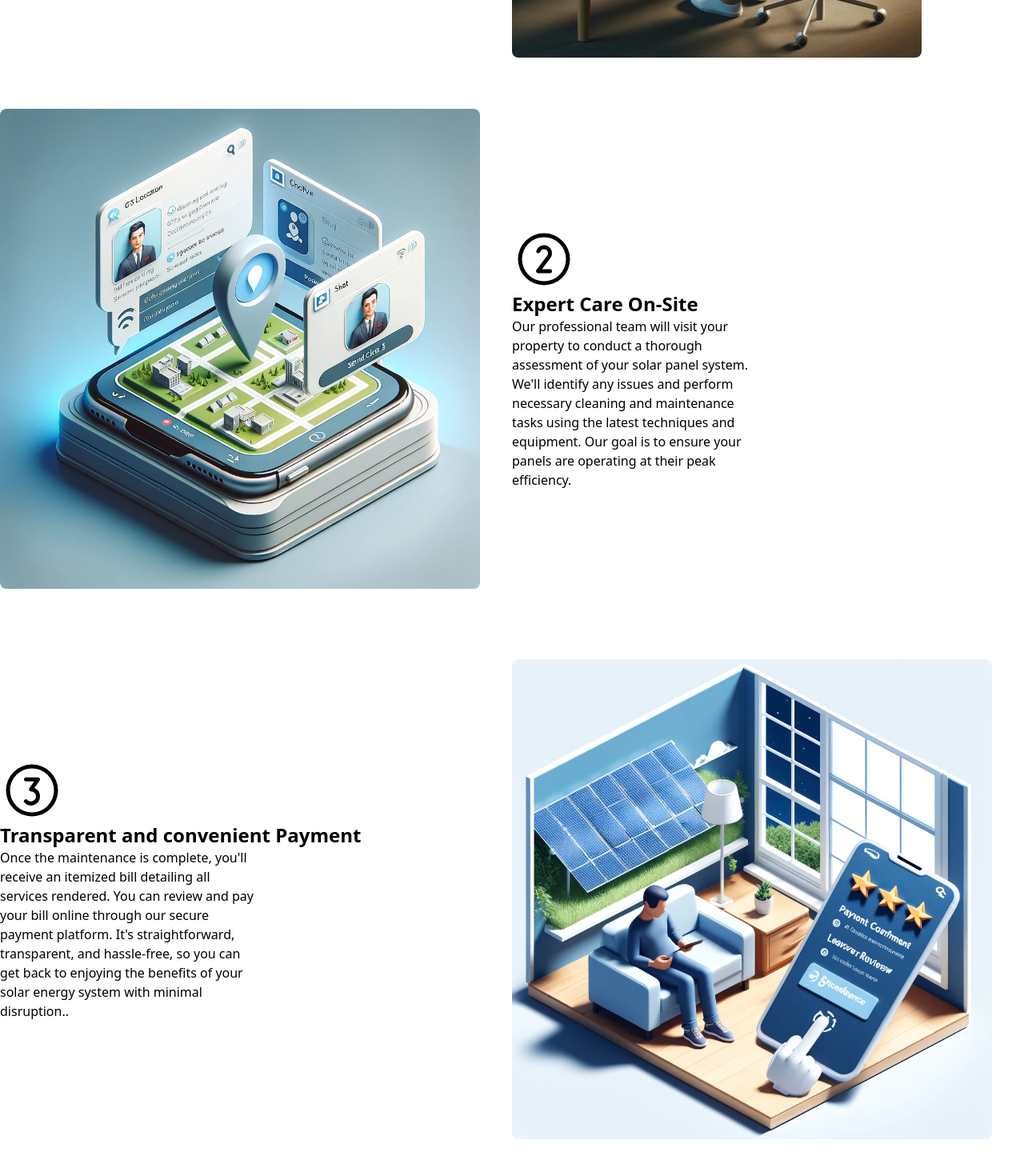
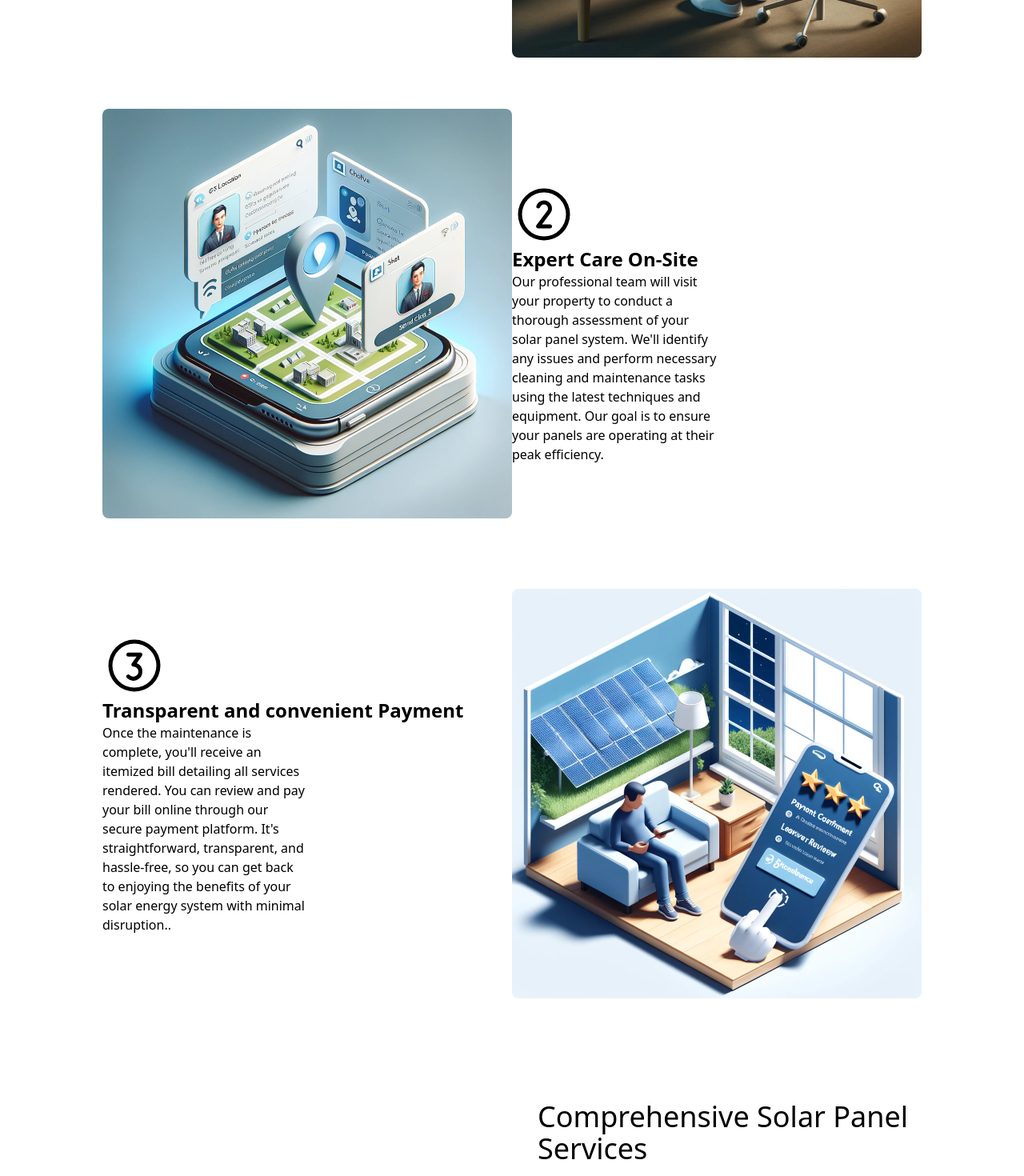
Before and after one commit to gerardojgarcia/solar_sustain_2, a Nuxt app: page / in a window 1280 px wide. Shown: the part 1900-3370 px from the top of the page at 80% size. Built offline with nearby package versions, Linux system fonts and the light colour scheme.

Commit message:
added nuxt-aos module for animatoins on scroll; updated process section and services section

```diff
--- a/components/TheFooter.vue
+++ b/components/TheFooter.vue
@@ -36,7 +36,7 @@
         <span class="font-semibold">Subscribe to our newsletter</span>
         <p>Stay updated on new releases and features, guides, and community updates.</p>
         <form class="flex mt-2">
-            <input type="email" placeholder="you@domain.com" class="p-2 rounded-l-md focus:outline-none focus:ring-2 focus:ring-blue-300 flex-grow"/>
+            <input type="email" placeholder="you@domain.com" class="p-2 rounded-l-md ring-2 ring-blue-400 focus:outline-none focus:ring-2 focus:ring-blue-300 flex-grow"/>
           <button class="bg-blue-600 px-4 py-2 rounded-r-md hover:bg-blue-700">Subscribe</button>
         </form>
       </div>
--- a/components/TheProcess.vue
+++ b/components/TheProcess.vue
@@ -8,7 +8,7 @@
 
 <div class="process-container container m-auto space-y-16 ">
 
-<div class="process-card grid grid-cols-2 mx-32 items-center space-y-6  ">
+<div class="process-card grid grid-cols-2 mx-32 items-center space-y-6  " data-aos="fade-up">
 <div class="flex flex-col">
     <Icon name="ph:number-circle-one" class="text-[5rem]"/>
     <strong class="text-2xl">Schedule at your convenience</strong>
@@ -16,16 +16,16 @@
     </div>
     <img src="/solar_sustain_booking.webp" height="500px" width="600px" class="rounded-lg">
 </div>
-<div class="process-card grid grid-cols-2  items-center space-y-6">
+<div class="process-card grid grid-cols-2 mx-32  items-center space-y-6" data-aos="fade-up">
     <img src="/solar_sustain_3.webp" height="500px" width="600px" class="rounded-lg">
-    <div class="flex flex-col">
+    <div class="flex flex-col ">
 
         <Icon name="ph:number-circle-two" class="text-[5rem]"/>
         <strong class="text-2xl">Expert Care On-Site</strong>
         <p class="process-description w-1/2" >Our professional team will visit your property to conduct a thorough assessment of your solar panel system. We'll identify any issues and perform necessary cleaning and maintenance tasks using the latest techniques and equipment. Our goal is to ensure your panels are operating at their peak efficiency.</p>
     </div>
 </div>
-<div class="process-card grid grid-cols-2  items-center space-y-6">
+<div class="process-card grid grid-cols-2 mx-32 items-center space-y-6" data-aos="fade-up">
 
     <div class="flex flex-col">
         <Icon name="ph:number-circle-three" class="text-[5rem]"/>
--- a/components/TheServicesSection.vue
+++ b/components/TheServicesSection.vue
@@ -4,10 +4,10 @@
 
 <template>
      <section id="services" class="grid grid-cols-2  dark:text-white dark:bg-black ">
-        <div class="grid place-items-center rounded-lg">
+        <div class="grid place-items-center rounded-lg" data-aos="fade-right">
     <img src="/solar_sustain_2.webp" alt="Image of men doig maintenance on solar panels" class="rounded-lg p-32" height="600px"  />
     </div>
-    <div class="p-8 ">
+    <div class="p-8 " data-aos="fade-left">
         <h2 class="text-4xl mb-6">Comprehensive Solar Panel Services     </h2>
         <p class="text-2xl ">Keep your solar panels performing at their peak with SolarSustain's expert cleaning and maintenance services. Whether you're looking for a one-time clean or ongoing care, we have flexible options tailored to your needs.</p>
             <div class="mt-8">
--- a/nuxt.config.ts
+++ b/nuxt.config.ts
@@ -1,5 +1,5 @@
 // https://nuxt.com/docs/api/configuration/nuxt-config
 export default defineNuxtConfig({
   devtools: { enabled: true },
-  modules: ['@nuxtjs/tailwindcss', 'nuxt-icon'],
+  modules: ['@nuxtjs/tailwindcss', 'nuxt-icon', 'nuxt-aos'],
 })
--- a/package.json
+++ b/package.json
@@ -12,6 +12,7 @@
   "dependencies": {
     "@nuxtjs/tailwindcss": "^6.12.0",
     "nuxt": "^3.11.2",
+    "nuxt-aos": "^1.2.4",
     "nuxt-icon": "^0.6.10",
     "vue": "^3.4.21",
     "vue-router": "^4.3.0"
```
Also changed, not shown: 1 other file (tests, documents, lock files or other folders).
